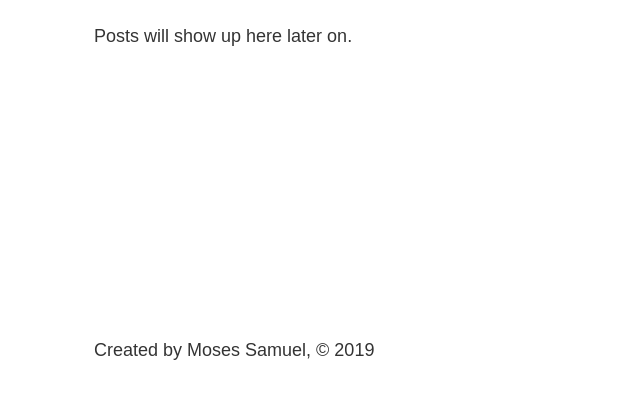
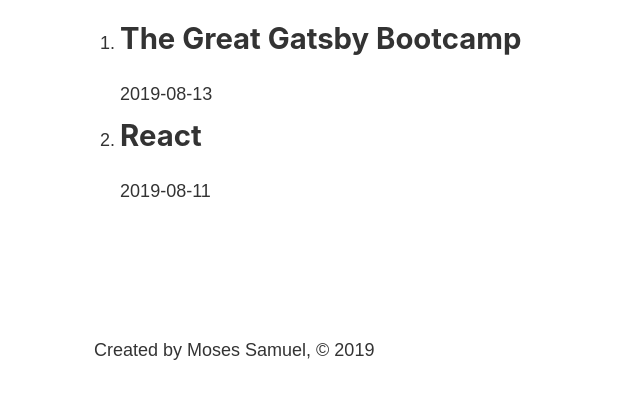
Before and after one commit to MosesSupposes/The-Great-Gatsby-Tutorial, a Gatsby site: page /blog in a window 1280 px wide. Shown: the part 393-792 px from the top of the page, without its empty margins (189-829 px from the left). Built offline with nearby package versions, Linux system fonts and the light colour scheme; Gatsby itself is replaced by a stand-in of ours.

Commit message:
fetch all blog posts and render their previews

```diff
--- a/src/pages/blog.js
+++ b/src/pages/blog.js
@@ -1,14 +1,39 @@
 import React from 'react'
+import { graphql, useStaticQuery } from 'gatsby'
 
 import Layout from '../components/layout'
 
 
 export default function BlogPage() {
+    const allPosts = useStaticQuery(graphql`
+        query {
+            allMarkdownRemark {
+                edges {
+                    node {
+                        frontmatter {
+                            title
+                            date
+                        }
+                    }
+                }
+            }
+        }
+    `)
+
     return (
         <div>
             <Layout>
                 <h1>Blog</h1>
-                <p>Posts will show up here later on.</p>
+                <ol>
+                    {allPosts.allMarkdownRemark.edges.map(function renderBlogPostPreview(edge) {
+                        return (
+                            <li>
+                                <h2>{edge.node.frontmatter.title}</h2>
+                                <p>{edge.node.frontmatter.date}</p>
+                            </li>
+                        )
+                    })}
+                </ol>
             </Layout>
         </div>
     )
```
